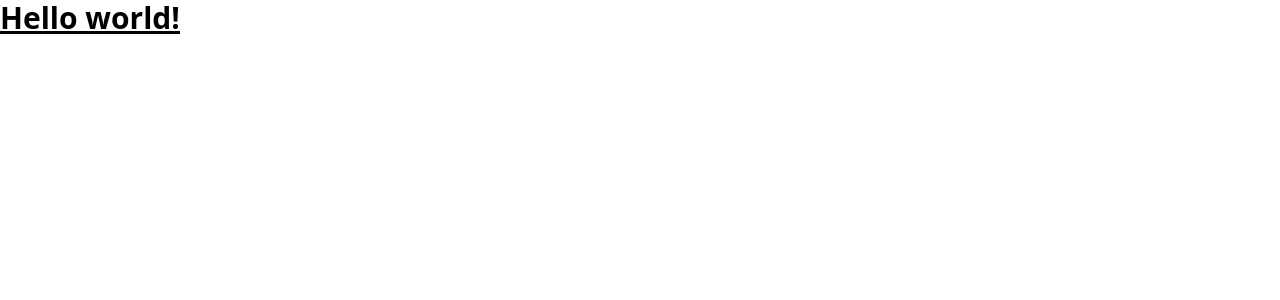
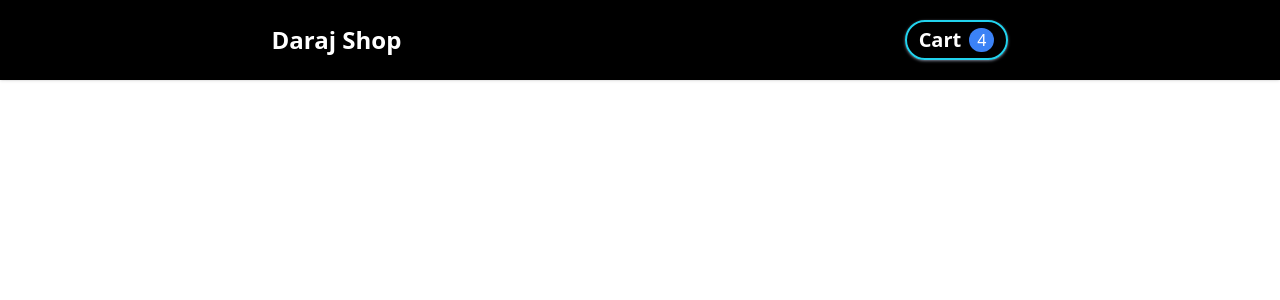
Before and after one commit to sirjandrn25/fashion-eshop-frontend, a React (Vite) app: page / in a window 1280 px wide. Shown: the top 300 px of the page. Built offline with nearby package versions, Linux system fonts and the light colour scheme.

Commit message:
navbar setup

```diff
--- a/src/App.jsx
+++ b/src/App.jsx
@@ -1,9 +1,10 @@
 import React from 'react'
+import Navbar from './components/nav-header/Navbar'
 
 const App = () => {
   return (
-    <div>
-      <h1 className='text-3xl font-bold underline'>Hello world!</h1>
+    <div className='h-full relative w-screen flex flex-col justify-center items-center bg-gray-200'>
+      <Navbar />
     </div>
   )
 }
--- /dev/null
+++ b/src/components/nav-header/Navbar.jsx
@@ -0,0 +1,28 @@
+import React from 'react'
+import Button from '../UI/Button'
+// import { useSelector, useDispatch } from 'react-redux'
+// import { cartActions } from '../../redux/reducers/carts'
+
+const Navbar = () => {
+  // const { toggleOpen } = cartActions
+  // const dispatch = useDispatch()
+  // console.log(toggleOpen)
+
+  return (
+    <nav className='w-full z-40 bg-black p-5 flex flex-row justify-around items-center fixed top-0 left-0 right-0 shadow  '>
+      <div>
+        <span className='text-2xl font-bold text-white'>Daraj Shop</span>
+      </div>
+      <div>
+        <Button
+          // onClick={(e) => dispatch(toggleOpen())}
+          className='bg-black/40 border-2 flex items-center border-cyan-400 hover:bg-blue-400'>
+          <span className='text-xl font-bold mr-2'>Cart</span>
+          <span className='text-white  font-medium bg-blue-500 px-2 rounded-full'>4</span>
+        </Button>
+      </div>
+    </nav>
+  )
+}
+
+export default Navbar
```
